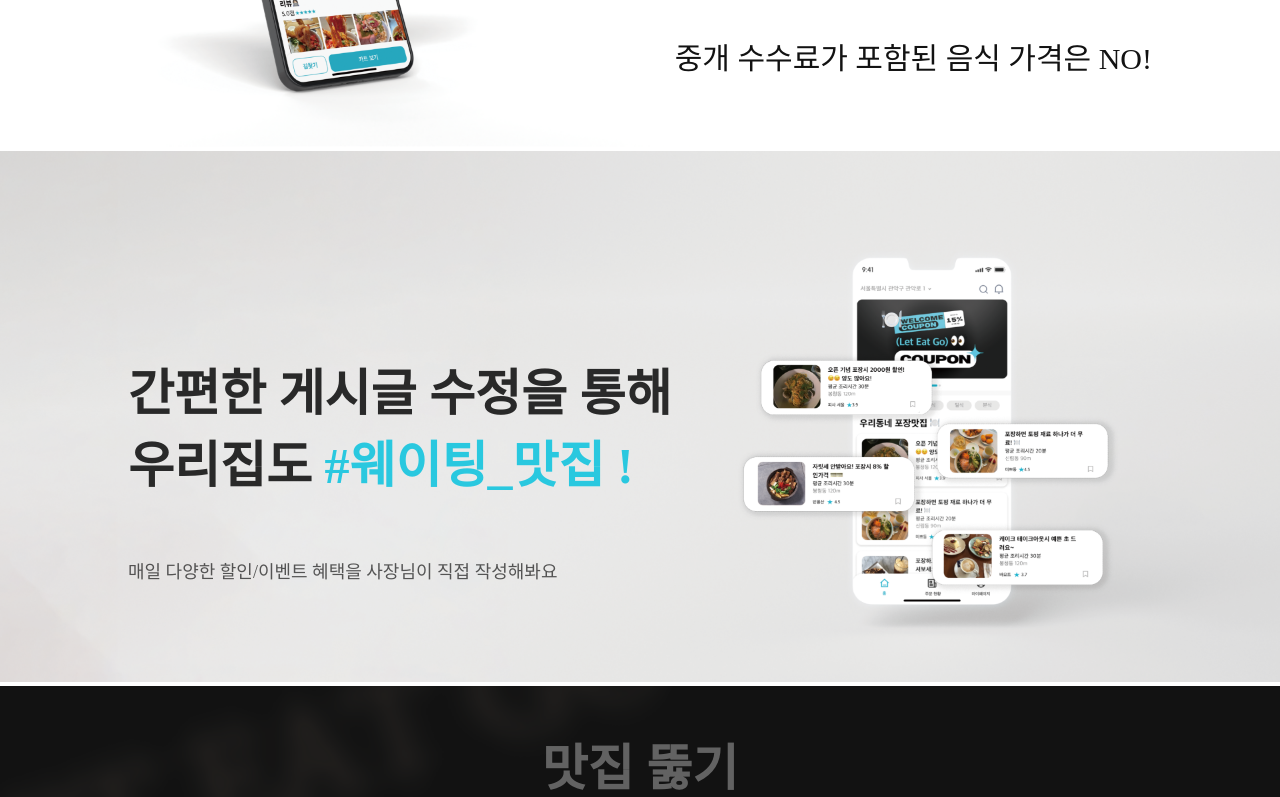
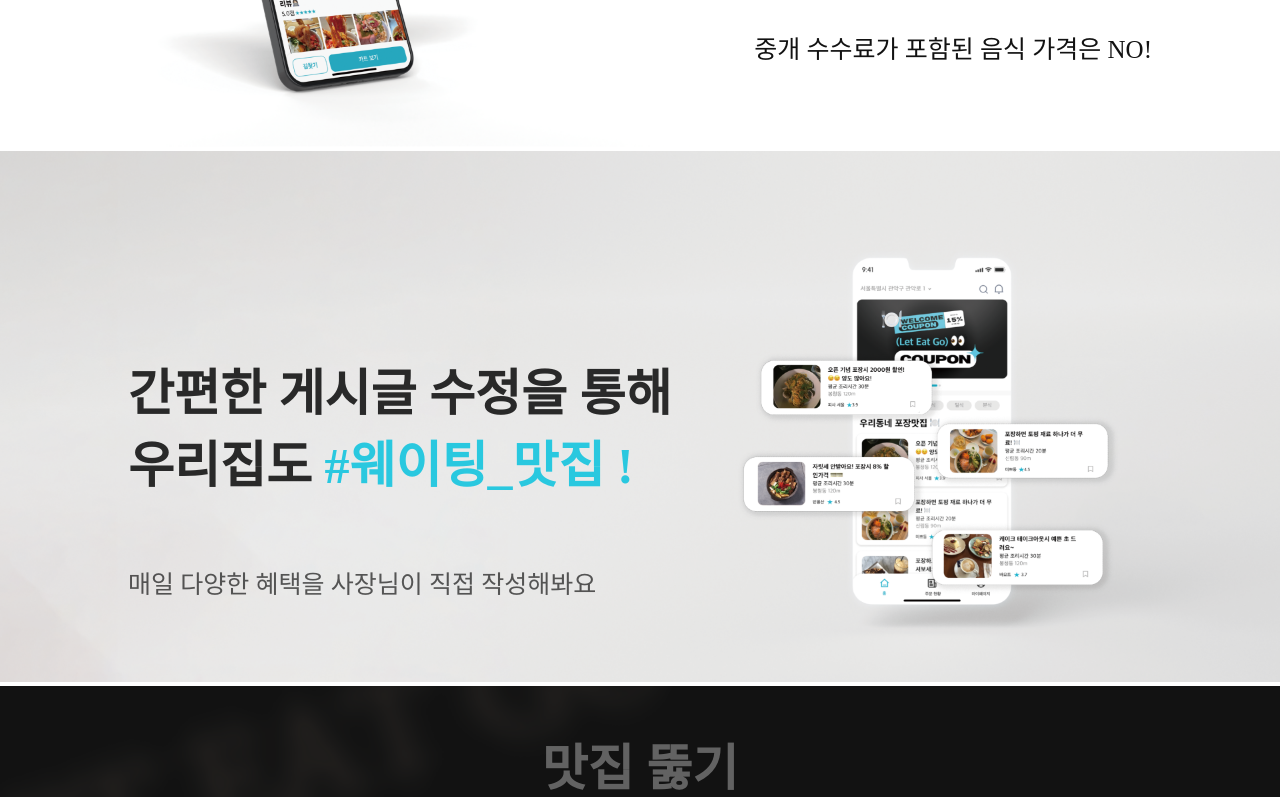
Before and after one commit to ohoCoding/leg_web, a React (Create React App) app: page / in a window 1280 px wide. Shown: the part 1030-1827 px from the top of the page. Built offline with nearby package versions, Linux system fonts and the light colour scheme.

Commit message:
글씨 수정
css 수정 & 내용 수정

```diff
--- a/src/pages/home.js
+++ b/src/pages/home.js
@@ -147,7 +147,7 @@ const Home = () => {
                     <br />
                     우리집도<span className="bold point-color"> #웨이팅_맛집 !</span>
                   </h2>
-                  <h3 className="detail">매일 다양한 할인/이벤트 혜택을 사장님이 직접 작성해봐요</h3>
+                  <h3 className="detail">매일 다양한 혜택을 사장님이 직접 작성해봐요</h3>
                 </div>
                 <div className="image-wrap">
                   <img src={banner3} alt="banner3" />
@@ -365,7 +365,7 @@ const MainWrapper = styled.div`
 
     .detail {
       font-weight: 200;
-      font-size: ${props => (props.isMobile ? 10 : props.isTablet ? 20 : 30)}px;
+      font-size: ${props => (props.isMobile ? 10 : props.isTablet ? 20 : 25)}px;
       color: #ffff;
       font-family: Apple SD Gothic Neo;
 
@@ -401,7 +401,7 @@ const MainWrapper = styled.div`
     .detail {
       font-weight: 200;
       font-family: Apple SD Gothic Neo;
-      font-size: ${props => (props.isMobile ? 10 : props.isTablet ? 20 : 30)}px;
+      font-size: ${props => (props.isMobile ? 10 : props.isTablet ? 20 : 25)}px;
       color: #000;
     }
 
@@ -434,7 +434,7 @@ const MainWrapper = styled.div`
 
     .detail {
       font-weight: 200;
-      font-size: ${props => (props.isMobile ? 10 : props.isTablet ? 18 : 18)}px;
+      font-size: ${props => (props.isMobile ? 10 : props.isTablet ? 20 : 25)}px;
       color: #000;
       font-family: Apple SD Gothic Neo
 
```
